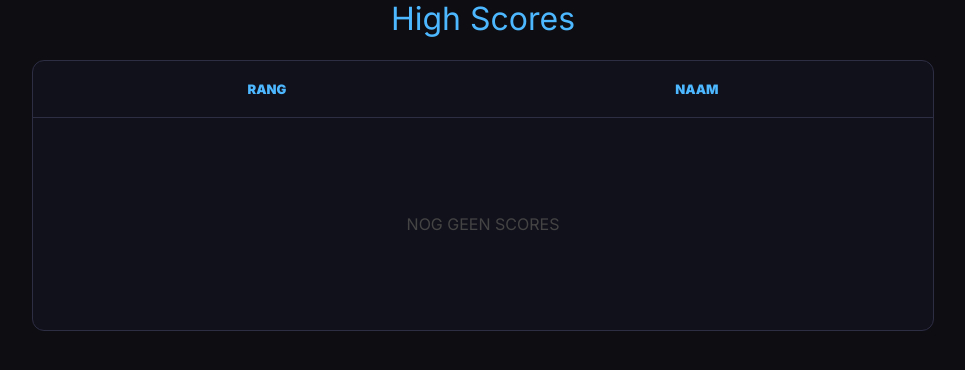
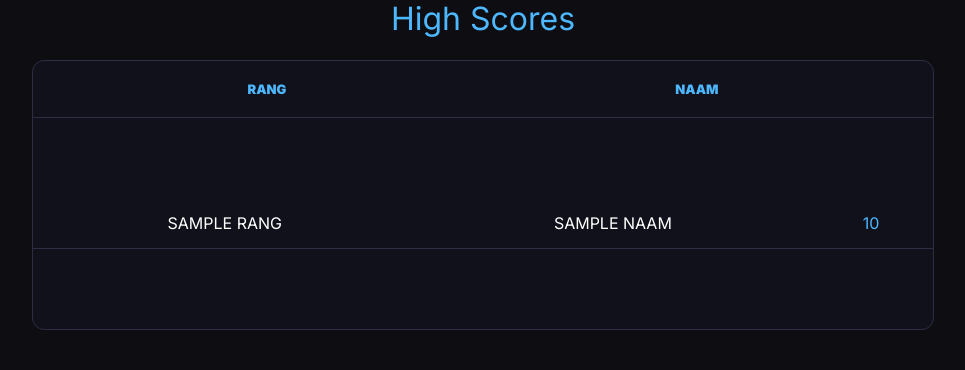
Before and after one commit to matthiasvanhove18-bit/Arcade-project-2025-2026-5TWE, a Flask app: template templates/minesweeper.html in a window 1280 px wide. Shown: the part 128-498 px from the top of the page, without its empty margins (157-1122 px from the left). Run offline with Flask 3, Linux system fonts and the light colour scheme; the template is opened without the code that fills it: most values are stand-ins (such as "Sample title", 1, 10 or a date in 2020).

Commit message:
Add score display logic to minesweeper.html

```diff
--- a/templates/minesweeper.html
+++ b/templates/minesweeper.html
@@ -19,7 +19,20 @@
             </div>
 
             <div class="score-inhoud">
-                <p>Nog geen scores</p>
+    {% if scores %}
+        <table style="width:100%; color: white; border-collapse: collapse;">
+            {% for s in scores %}
+            <tr style="border-bottom: 1px solid #2d2d44;">
+                <td style="padding: 15px;">{{ s.rang }}</td>
+                <td style="padding: 15px;">{{ s.naam }}</td>
+                <td style="padding: 15px; color: #4db8ff;">{{ s.score }}</td>
+            </tr>
+            {% endfor %}
+        </table>
+    {% else %}
+        <p>NOG GEEN SCORES BESCHIKBAAR</p>
+    {% endif %}
+</div>
             </div>
         </div>
     </div>
```
